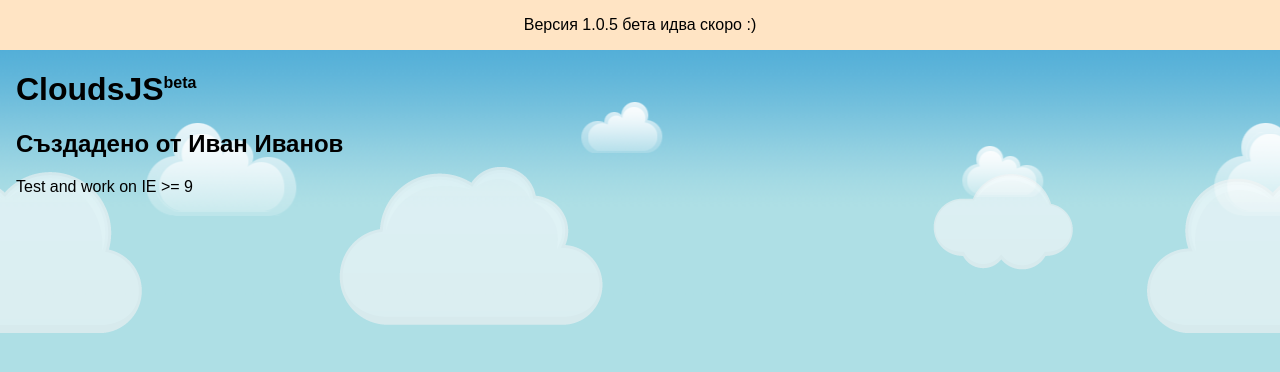
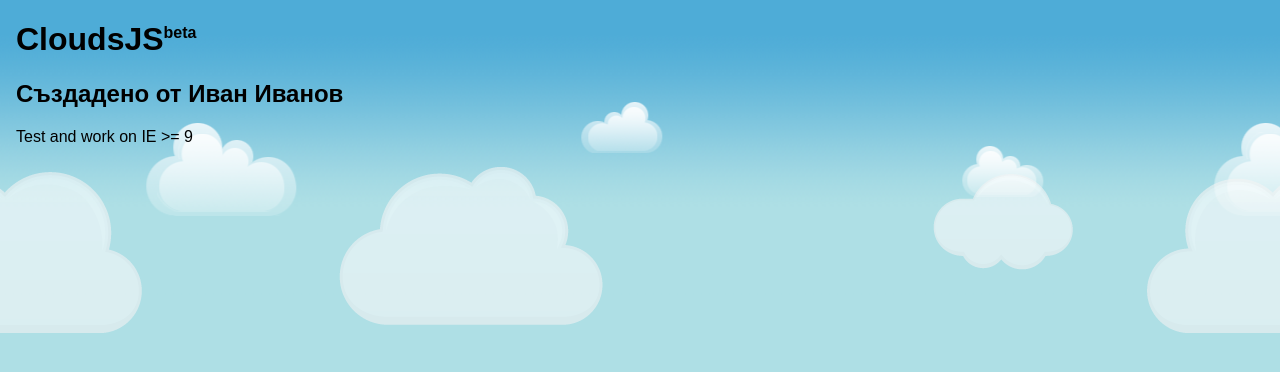
Before and after one commit to ivanovx/jQueryClouds, a website: page index.html in a window 1280 px wide. Drawn offline with Linux system fonts and the light colour scheme.

```diff
--- a/css/clouds.css
+++ b/css/clouds.css
@@ -38,10 +38,3 @@
 h1 sup {
   font-size: medium;
 }
-
-nav {
-  text-align: center;
-  background: bisque;
-  padding: 1em;
-  margin-bottom: 1em;
-}
--- a/index.html
+++ b/index.html
@@ -29,9 +29,6 @@
         </script>
     </head>
     <body>
-        <nav>
-            Версия 1.0.5 бета идва скоро :)
-        </nav>
         <div id="far-clouds" class="stage far-clouds"></div>
         <div id="near-clouds" class="stage near-clouds"></div>
 
```
